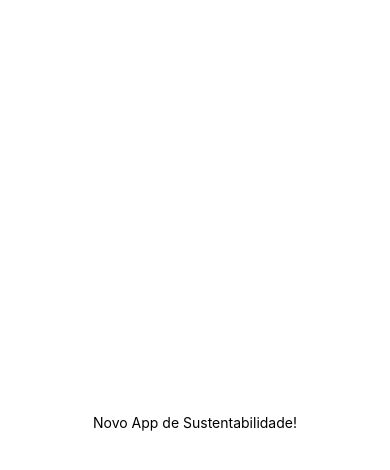
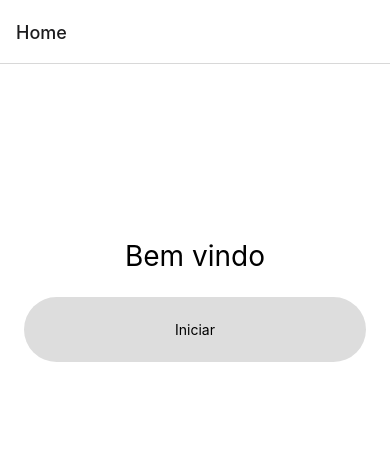
Before and after one commit to DayaneDamaceno/app-sustentabilidade, a React Native app: screen / in a window 390 px wide. Shown: the top 470 px of the page. Built offline with nearby package versions, Linux system fonts and the light colour scheme.

Commit message:
[FEAT] Tela inicial e de questão

```diff
--- a/App.tsx
+++ b/App.tsx
@@ -1,20 +1,16 @@
+import { NavigationContainer } from "@react-navigation/native";
 import { StatusBar } from "expo-status-bar";
-import { StyleSheet, Text, View } from "react-native";
+import { Routes } from "./src/routes";
 
 export default function App() {
   return (
-    <View style={styles.container}>
-      <Text>Novo App de Sustentabilidade!</Text>
-      <StatusBar style="auto" />
-    </View>
+    <NavigationContainer>
+      <StatusBar
+        backgroundColor="transparent"
+        translucent={true}
+        style="light"
+      />
+      <Routes />
+    </NavigationContainer>
   );
 }
-
-const styles = StyleSheet.create({
-  container: {
-    flex: 1,
-    backgroundColor: "#fff",
-    alignItems: "center",
-    justifyContent: "center",
-  },
-});
--- a/app.json
+++ b/app.json
@@ -15,16 +15,24 @@
       "**/*"
     ],
     "ios": {
-      "supportsTablet": true
+      "supportsTablet": true,
+      "bundleIdentifier": "com.day04.appsustentabilidade"
     },
     "android": {
       "adaptiveIcon": {
         "foregroundImage": "./assets/adaptive-icon.png",
         "backgroundColor": "#ffffff"
-      }
+      },
+      "package": "com.day04.appsustentabilidade"
     },
     "web": {
       "favicon": "./assets/favicon.png"
-    }
+    },
+    "extra": {
+      "eas": {
+        "projectId": "8bdadd02-4785-4050-9530-4106ec2972fd"
+      }
+    },
+    "owner": "day04"
   }
 }
--- /dev/null
+++ b/src/routes/index.tsx
@@ -0,0 +1,24 @@
+import { createStackNavigator } from "@react-navigation/stack";
+import { QuestionScreen } from "../screens/question";
+import { HomeScreen } from "../screens/home";
+
+export type RootStackParamList = {
+  Home: undefined;
+  Question: undefined;
+};
+
+const Stack = createStackNavigator<RootStackParamList>();
+
+export function Routes() {
+  return (
+    <Stack.Navigator
+      initialRouteName="Home"
+      // screenOptions={{
+      //   headerShown: false,
+      // }}
+    >
+      <Stack.Screen name="Home" component={HomeScreen} />
+      <Stack.Screen name="Question" component={QuestionScreen} />
+    </Stack.Navigator>
+  );
+}
--- /dev/null
+++ b/src/screens/home/index.tsx
@@ -0,0 +1,48 @@
+import { StackScreenProps } from "@react-navigation/stack";
+import {
+  View,
+  Text,
+  StyleSheet,
+  Platform,
+  StatusBar,
+  TouchableOpacity,
+} from "react-native";
+import { RootStackParamList } from "../../routes";
+import { Ionicons } from "@expo/vector-icons";
+
+type HomeScreenProps = StackScreenProps<RootStackParamList, "Home">;
+
+export const HomeScreen: React.FC<HomeScreenProps> = ({ navigation }) => {
+  function redirectToQuestion() {
+    navigation.navigate("Question");
+  }
+  return (
+    <View style={styles.container}>
+      <Text style={styles.header}>Bem vindo</Text>
+      <TouchableOpacity style={styles.start} onPress={redirectToQuestion}>
+        <Text>Iniciar</Text>
+      </TouchableOpacity>
+    </View>
+  );
+};
+
+const styles = StyleSheet.create({
+  container: {
+    backgroundColor: "#FFF",
+    flex: 1,
+    gap: 24,
+    paddingTop: Platform.OS === "android" ? StatusBar.currentHeight : 55,
+    paddingHorizontal: 24,
+  },
+  header: {
+    marginTop: 120,
+    fontSize: 28,
+    textAlign: "center",
+  },
+  start: {
+    alignItems: "center",
+    backgroundColor: "#DDDDDD",
+    borderRadius: 50,
+    paddingVertical: 24,
+  },
+});
--- /dev/null
+++ b/src/screens/question/index.tsx
@@ -0,0 +1,61 @@
+import {
+  View,
+  Text,
+  StyleSheet,
+  Platform,
+  StatusBar,
+  TouchableOpacity,
+} from "react-native";
+
+export const QuestionScreen = () => {
+  return (
+    <View style={styles.container}>
+      <Text style={styles.count}>Questão 1/10</Text>
+      <Text style={styles.question}>
+        Porque usar os recursos de forma inteligente ajuda a manter o equilíbrio
+        do meio ambiente e a não desperdiçar coisas?
+      </Text>
+      <View style={styles.options}>
+        <TouchableOpacity style={styles.option}>
+          <Text>Opção 1</Text>
+        </TouchableOpacity>
+        <TouchableOpacity style={styles.option}>
+          <Text>Opção 2</Text>
+        </TouchableOpacity>
+        <TouchableOpacity style={styles.option}>
+          <Text>Opção 3</Text>
+        </TouchableOpacity>
+        <TouchableOpacity style={styles.option}>
+          <Text>Opção 4</Text>
+        </TouchableOpacity>
+      </View>
+    </View>
+  );
+};
+
+const styles = StyleSheet.create({
+  container: {
+    backgroundColor: "#FFF",
+    flex: 1,
+    gap: 24,
+    paddingTop: Platform.OS === "android" ? StatusBar.currentHeight : 55,
+    paddingHorizontal: 24,
+  },
+  count: {
+    fontSize: 12,
+    textAlign: "center",
+  },
+  question: {
+    fontSize: 28,
+    textAlign: "center",
+  },
+  options: {
+    gap: 10,
+  },
+  option: {
+    alignItems: "center",
+    backgroundColor: "#DDDDDD",
+    borderRadius: 50,
+    paddingVertical: 24,
+  },
+});
```
Also changed, not shown: eas.json (added, +18 -0 lines), package.json (+6 -1 lines), 1 other file (tests, documents, lock files or other folders).
